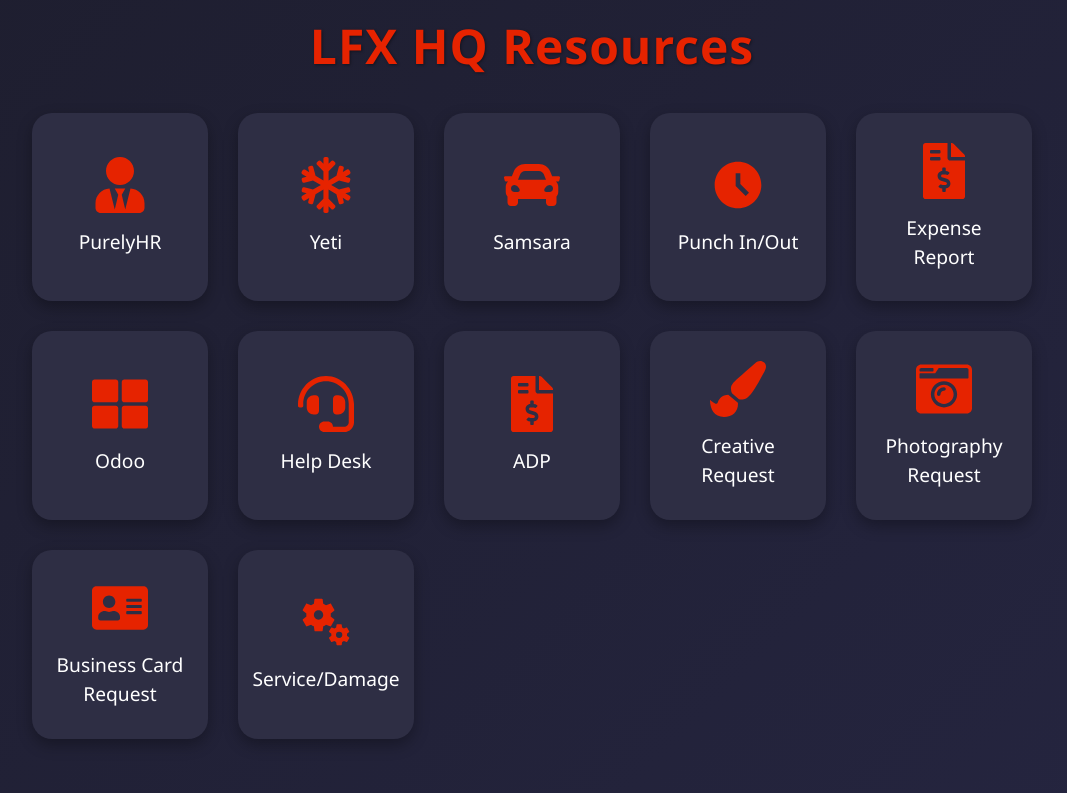
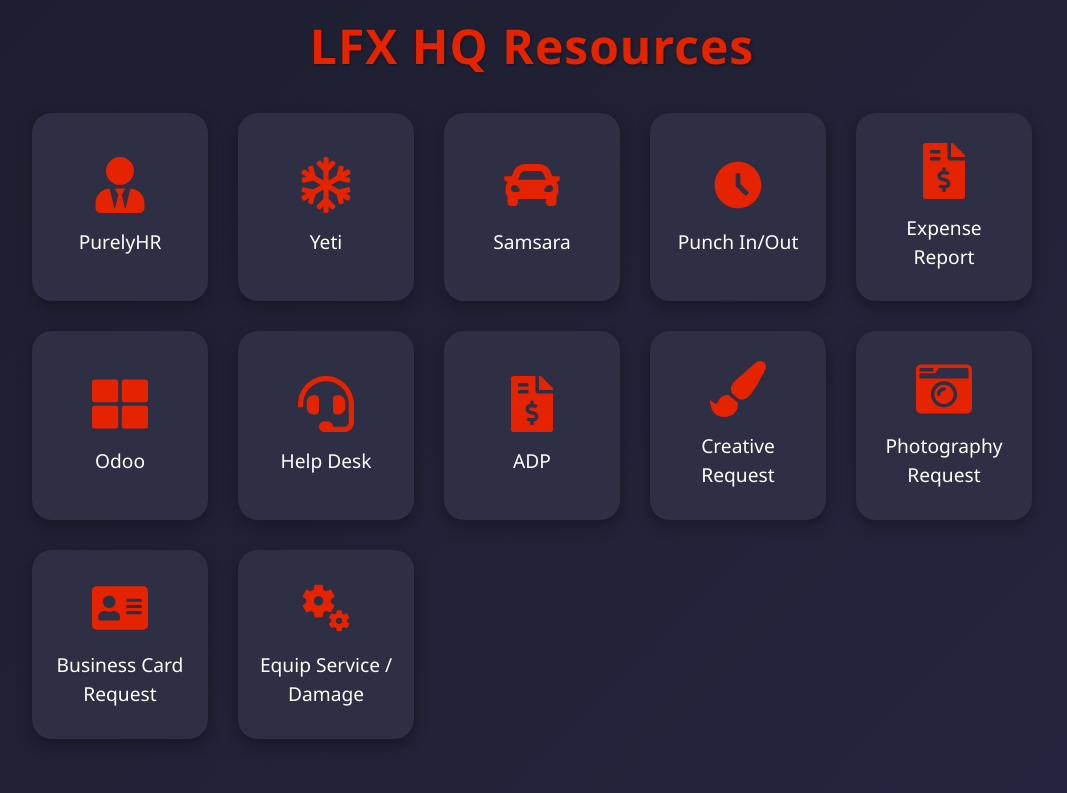
Before and after one commit to lfxgit/LFX_HQ_Resources, a React (Vite) app: page / in a window 1280 px wide. Shown: the top 793 px of the page, without its empty margins (108-1175 px from the left). Built offline with nearby package versions, Linux system fonts and the light colour scheme.

Commit message:
Name issues

```diff
--- a/src/App.jsx
+++ b/src/App.jsx
@@ -109,7 +109,7 @@
 
         <ExternalLink url="https://form.jotform.com/63543736394262">
           <MdOutlineMiscellaneousServices />
-          <span>Service/Damage</span>
+          <span>Equip Service / Damage</span>
         </ExternalLink>
       </div>
 
```
